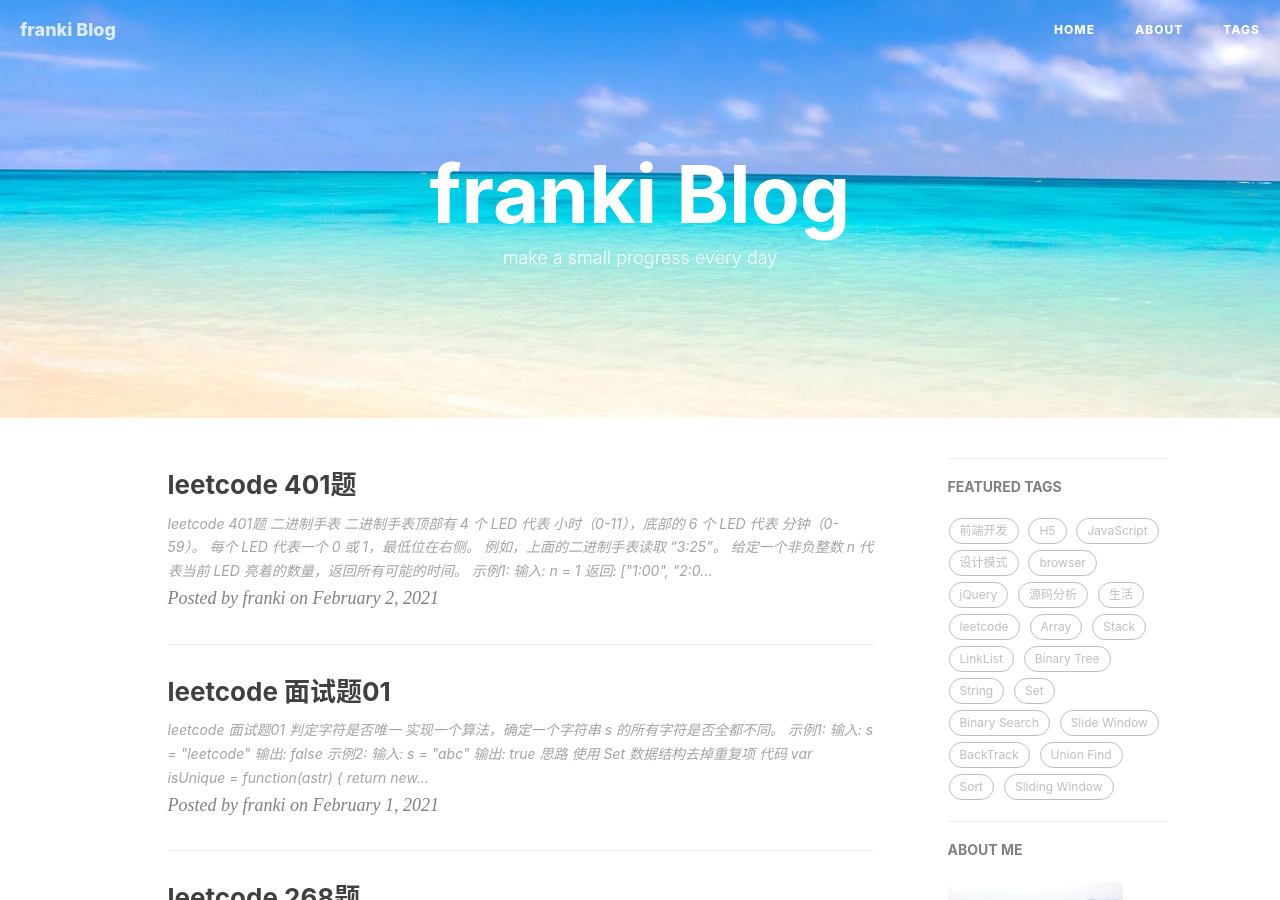
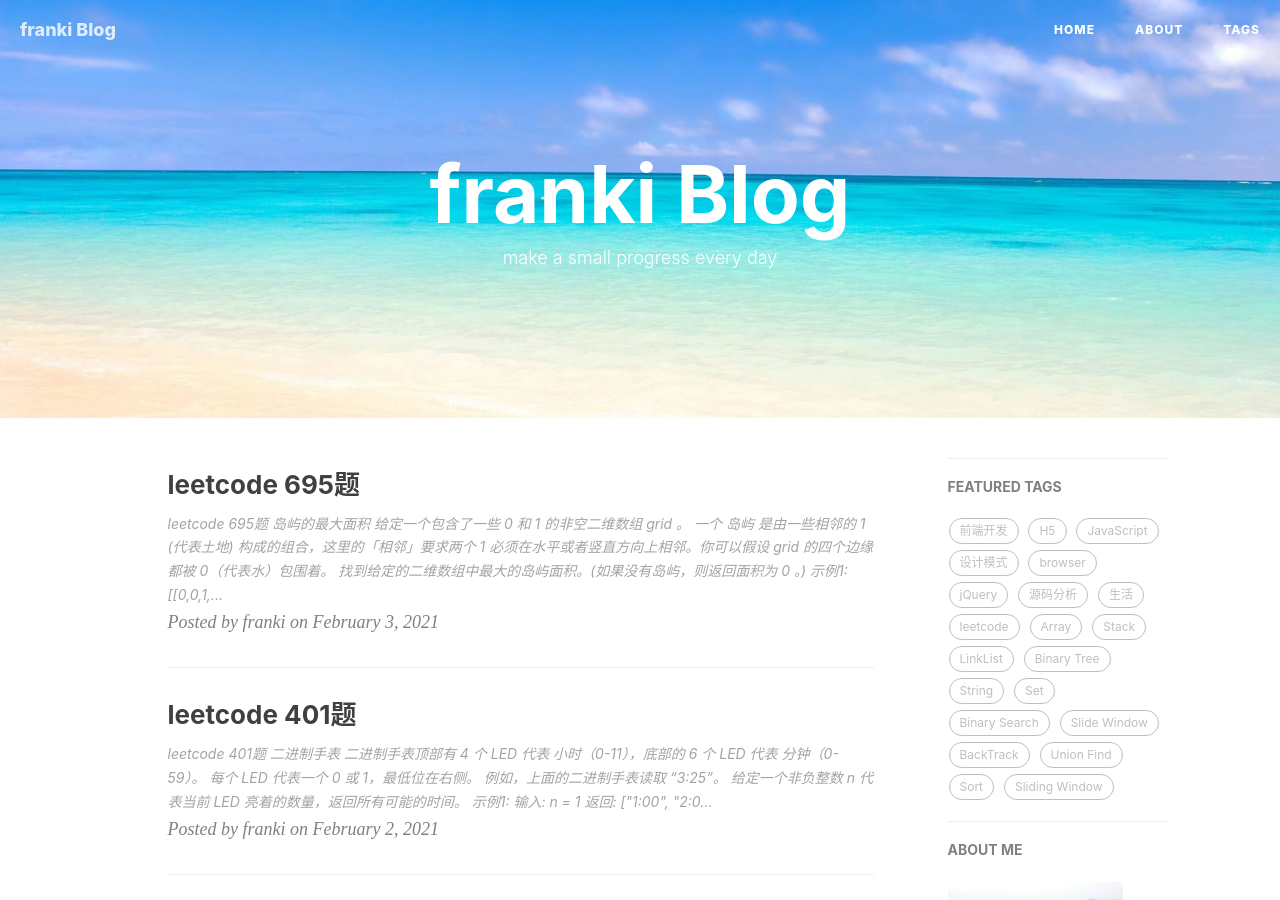
Before and after one commit to NikFranki/NikFranki.github.io, a Jekyll site: the page built from index.html, in a window 1280 px wide and 900 px high. Built offline with Jekyll 4.4.1, drawn with Linux system fonts in a browser that asks for light colours; nearby versions of some CDN libraries; the list of posts is cut into pages by our own code; comment, search, counter and statistics services are not loaded; some of the changed text lies outside the part shown.

Commit message:
feat: add leetcode 695

````diff
--- /dev/null
+++ b/_posts/2021-02-03-leetcode695.md
@@ -0,0 +1,79 @@
+---
+layout:     post
+title:      "leetcode 695题"
+subtitle:   ""
+date:       2021-02-03
+author:     "franki"
+header-img: ""
+catalog: true
+tags:
+    - DFS
+---
+
+## leetcode 695题 岛屿的最大面积
+
+给定一个包含了一些 0 和 1 的非空二维数组 grid 。
+
+一个 岛屿 是由一些相邻的 1 (代表土地) 构成的组合，这里的「相邻」要求两个 1 必须在水平或者竖直方向上相邻。你可以假设 grid 的四个边缘都被 0（代表水）包围着。
+
+找到给定的二维数组中最大的岛屿面积。(如果没有岛屿，则返回面积为 0 。)
+
+示例1:
+
+```bash
+[[0,0,1,0,0,0,0,1,0,0,0,0,0],
+ [0,0,0,0,0,0,0,1,1,1,0,0,0],
+ [0,1,1,0,1,0,0,0,0,0,0,0,0],
+ [0,1,0,0,1,1,0,0,1,0,1,0,0],
+ [0,1,0,0,1,1,0,0,1,1,1,0,0],
+ [0,0,0,0,0,0,0,0,0,0,1,0,0],
+ [0,0,0,0,0,0,0,1,1,1,0,0,0],
+ [0,0,0,0,0,0,0,1,1,0,0,0,0]]
+对于上面这个给定矩阵应返回 6。注意答案不应该是 11 ，因为岛屿只能包含水平或垂直的四个方向的 1 。
+```
+
+示例2：
+
+```bash
+[[0,0,0,0,0,0,0,0]]
+对于上面这个给定的矩阵, 返回 0。
+```
+
+### 思路
+
+深度优先遍历
+
+### 代码
+
+```js
+var maxAreaOfIsland = function (grid) {
+  const x = grid.length;
+  const y = grid[0].length;
+  let max = 0;
+  for (let i = 0; i < x; i++) {
+    for (let j = 0; j < y; j++) {
+      if (grid[i][j] === 1) {
+        max = Math.max(max, countArea(grid, i, j, x, y));
+      }
+    }
+  }
+
+  return max;
+};
+
+function countArea(grid, i, j, x, y) {
+  if (i < 0 || i >= x || j < 0 || j >= y || grid[i][j] === 0) return 0;
+  let cnt = 1;
+  grid[i][j] = 0;
+  cnt += countArea(grid, i + 1, j, x, y);
+  cnt += countArea(grid, i - 1, j, x, y);
+  cnt += countArea(grid, i, j + 1, x, y);
+  cnt += countArea(grid, i, j - 1, x, y);
+  return cnt;
+}
+```
+
+### 复杂度分析
+
+- 时间复杂度: O(N*M)
+- 空间复杂度: O(N*M)
````
Also changed, not shown: _posts/2021-02-02-leetcode401.md (+2 -1 lines).
